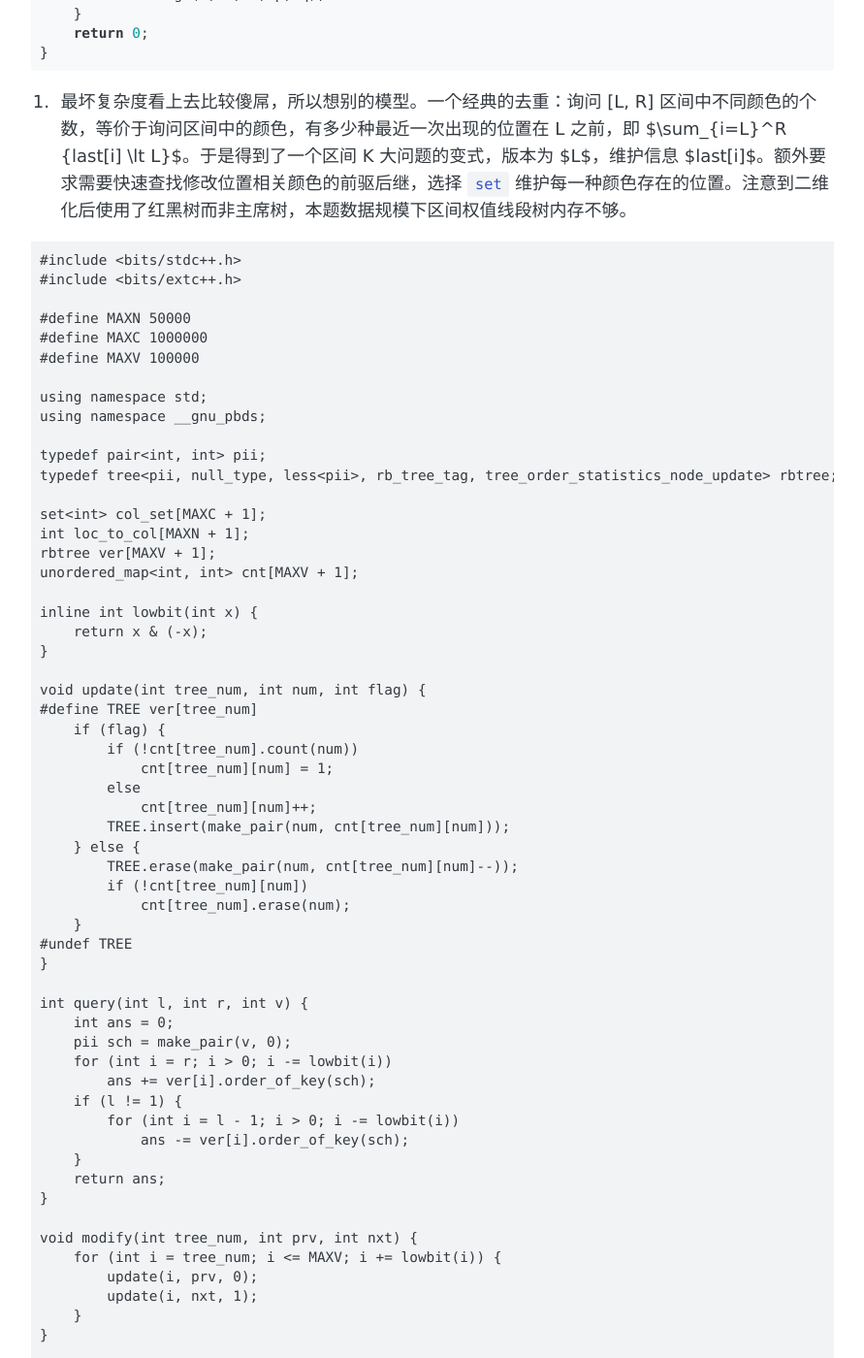
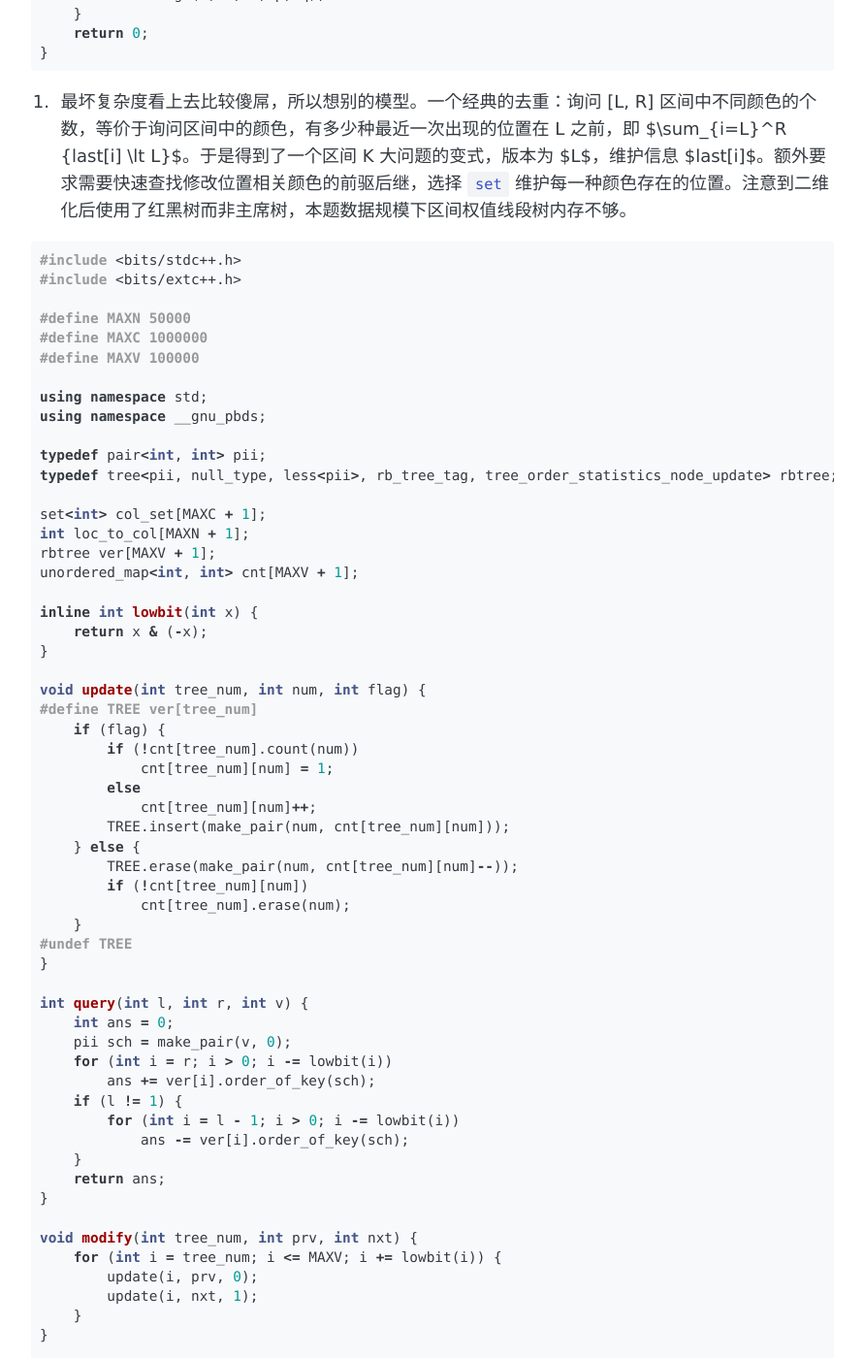
Before and after one commit to NeapolitanIcecream/NIcecream, a Jekyll site: the page built from _posts/2019-04-20-acm-april-records.md, in a window 1280 px wide and 1400 px high, scrolled down 2723 px. Shown: the whole window at 97% size, without its empty margins (194-1085 px from the left). Built offline with Jekyll 4.4.1, drawn with Linux system fonts in a browser that asks for light colours; some web fonts are replaced; comment, search, counter and statistics services are not loaded; some of the changed text lies outside the part shown.

Commit message:
fix highlight

````diff
--- a/_posts/2019-04-20-acm-april-records.md
+++ b/_posts/2019-04-20-acm-april-records.md
@@ -117,7 +117,7 @@ int main() {
 
 3. 最坏复杂度看上去比较傻屌，所以想别的模型。一个经典的去重：询问 [L, R] 区间中不同颜色的个数，等价于询问区间中的颜色，有多少种最近一次出现的位置在 L 之前，即 $\sum_{i=L}^R \{last[i] \lt L\}$。于是得到了一个区间 K 大问题的变式，版本为 $L$，维护信息 $last[i]$。额外要求需要快速查找修改位置相关颜色的前驱后继，选择 `set` 维护每一种颜色存在的位置。注意到二维化后使用了红黑树而非主席树，本题数据规模下区间权值线段树内存不够。
 
-```CPP
+```cpp
 #include <bits/stdc++.h>
 #include <bits/extc++.h>
 
````
